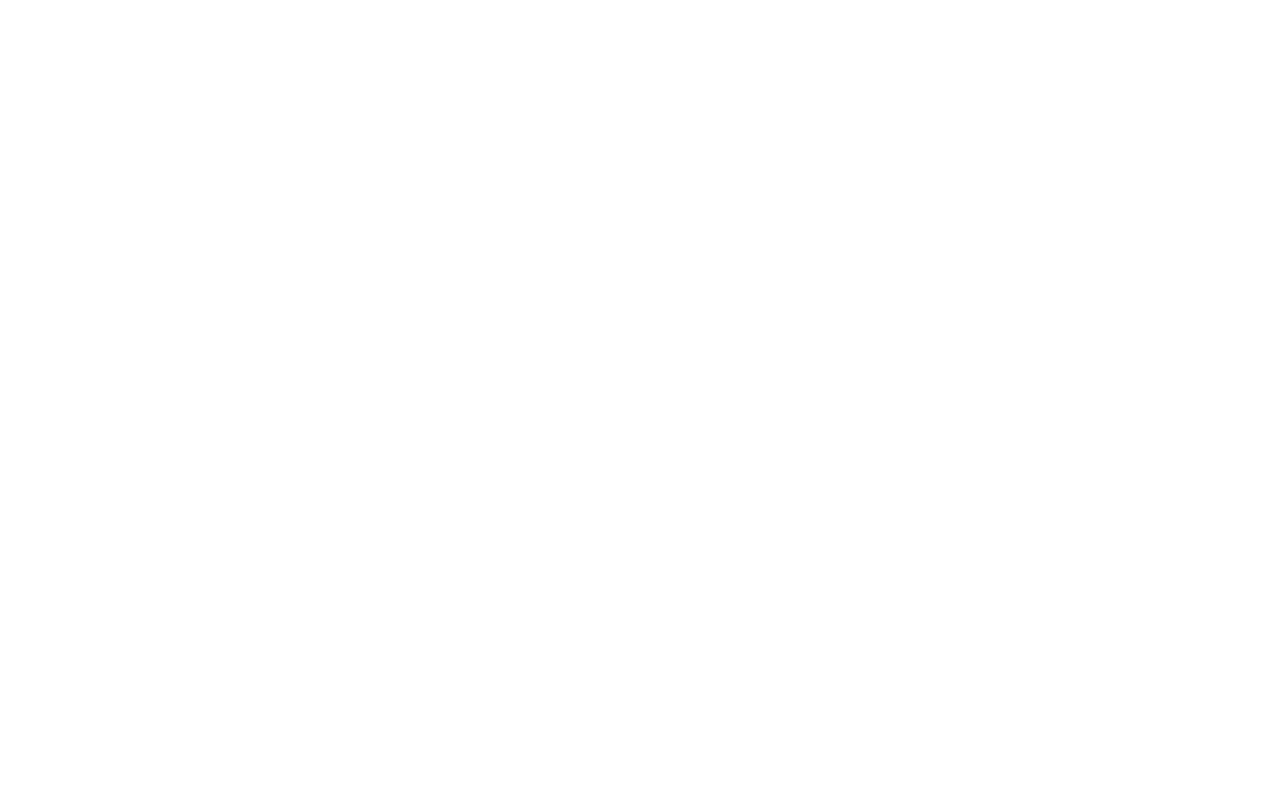
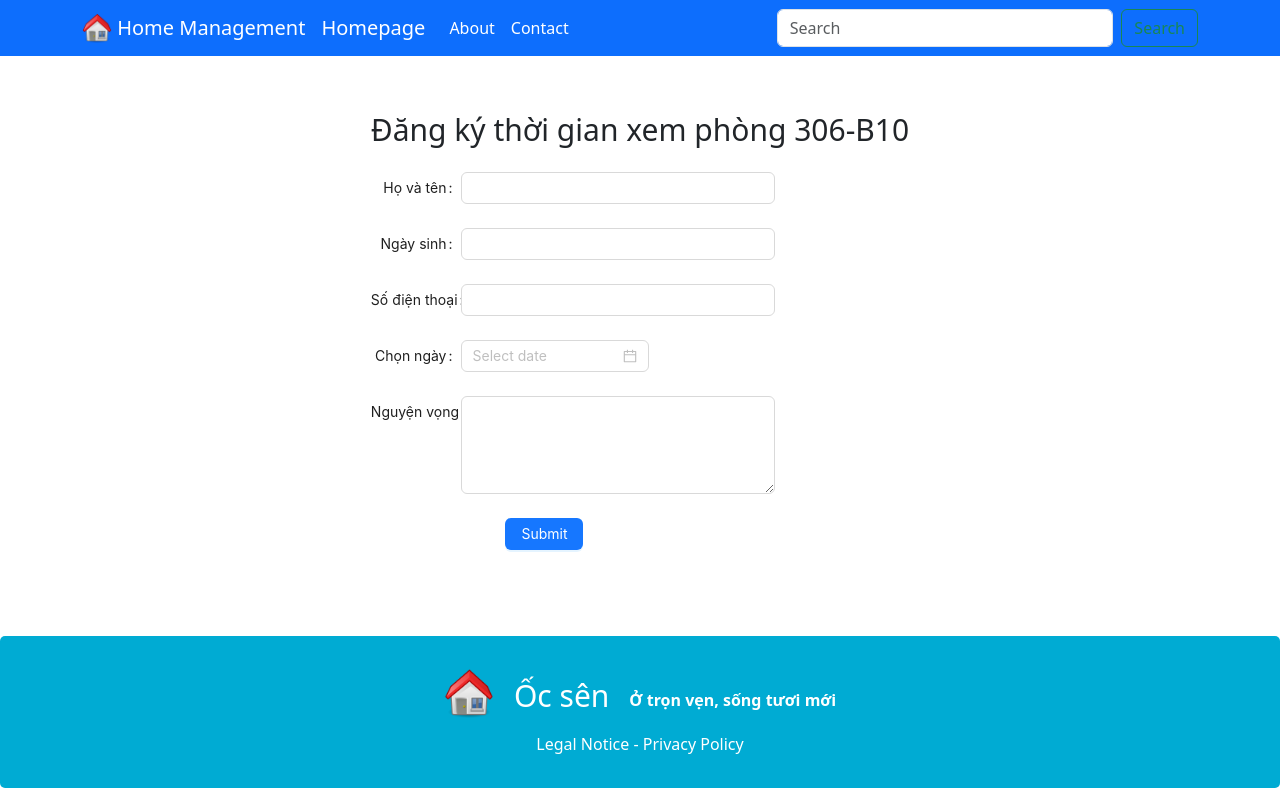
Before and after one commit to Dungntt2003/Frontend_HomeManagement, a React (Create React App) app: page /set-date in a window 1280 px wide. Before the commit this address had no page. Built offline with nearby package versions, Linux system fonts and the light colour scheme.

Commit message:
Complete form set date

```diff
--- a/package.json
+++ b/package.json
@@ -12,7 +12,7 @@
     "@testing-library/react": "^13.4.0",
     "@testing-library/user-event": "^13.5.0",
     "animate.css": "^4.1.1",
-    "antd": "^5.14.2",
+    "antd": "^5.15.0",
     "axios": "^1.6.7",
     "bootstrap": "^5.3.3",
     "react": "^18.2.0",
--- /dev/null
+++ b/src/view/pages/set-date/set-date.jsx
@@ -0,0 +1,51 @@
+import "./set-date.scss";
+import React from "react";
+import { DatePicker, Form, Input, Button } from "antd";
+
+function SetDate() {
+  const { TextArea } = Input;
+  return (
+    <div className="set-date-container">
+      <div>
+        <h2 className="set-date-header">Đăng ký thời gian xem phòng 306-B10</h2>
+        <>
+          <Form
+            labelCol={{
+              span: 4,
+            }}
+            wrapperCol={{
+              span: 14,
+            }}
+            layout="horizontal"
+            style={{
+              maxWidth: 600,
+            }}
+          >
+            <Form.Item label="Họ và tên ">
+              <Input />
+            </Form.Item>
+            <Form.Item label="Ngày sinh ">
+              <Input />
+            </Form.Item>
+            <Form.Item label="Số điện thoại ">
+              <Input />
+            </Form.Item>
+            <Form.Item label="Chọn ngày ">
+              <DatePicker />
+            </Form.Item>
+            <Form.Item label="Nguyện vọng ">
+              <TextArea rows={4} />
+            </Form.Item>
+            <Form.Item wrapperCol={{ offset: 6, span: 16 }}>
+              <Button type="primary" htmlType="submit">
+                Submit
+              </Button>
+            </Form.Item>
+          </Form>
+        </>
+      </div>
+    </div>
+  );
+}
+
+export default SetDate;
--- /dev/null
+++ b/src/view/pages/set-date/set-date.scss
@@ -0,0 +1,10 @@
+.set-date-container {
+  padding: 32px;
+  display: flex;
+  justify-content: center;
+}
+.set-date-header {
+  font-weight: 400;
+  font-size: 30px;
+  margin: 24px 0;
+}
--- a/src/view/routes/index.js
+++ b/src/view/routes/index.js
@@ -3,6 +3,7 @@
 import AdminInfo from "../pages/admin-info/admin-info";
 import MainLayout from "../../components/layout/main-layout";
 import HomeDetail from "../pages/home-detail/home-detail";
+import SetDate from "../pages/set-date/set-date";
 function AllRoutes() {
   return (
     <Routes>
@@ -10,6 +11,7 @@
       <Route path="/homepage" element={<MainLayout component={HomePage} />} />
       <Route path="/about" element={<MainLayout component={AdminInfo} />} />
       <Route path="/home" element={<MainLayout component={HomeDetail} />} />
+      <Route path="/set-date" element={<MainLayout component={SetDate} />} />
     </Routes>
   );
 }
```
Also changed, not shown: 1 other file (tests, documents, lock files or other folders).
